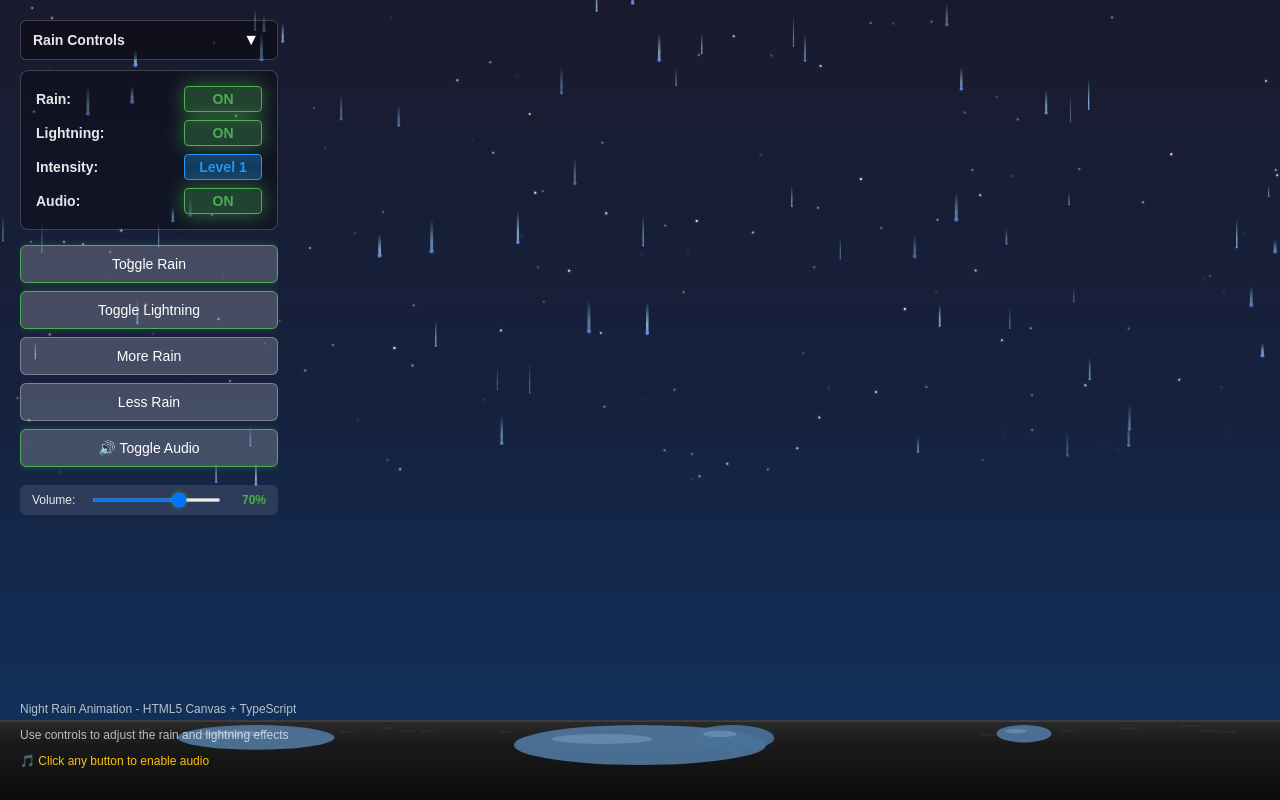
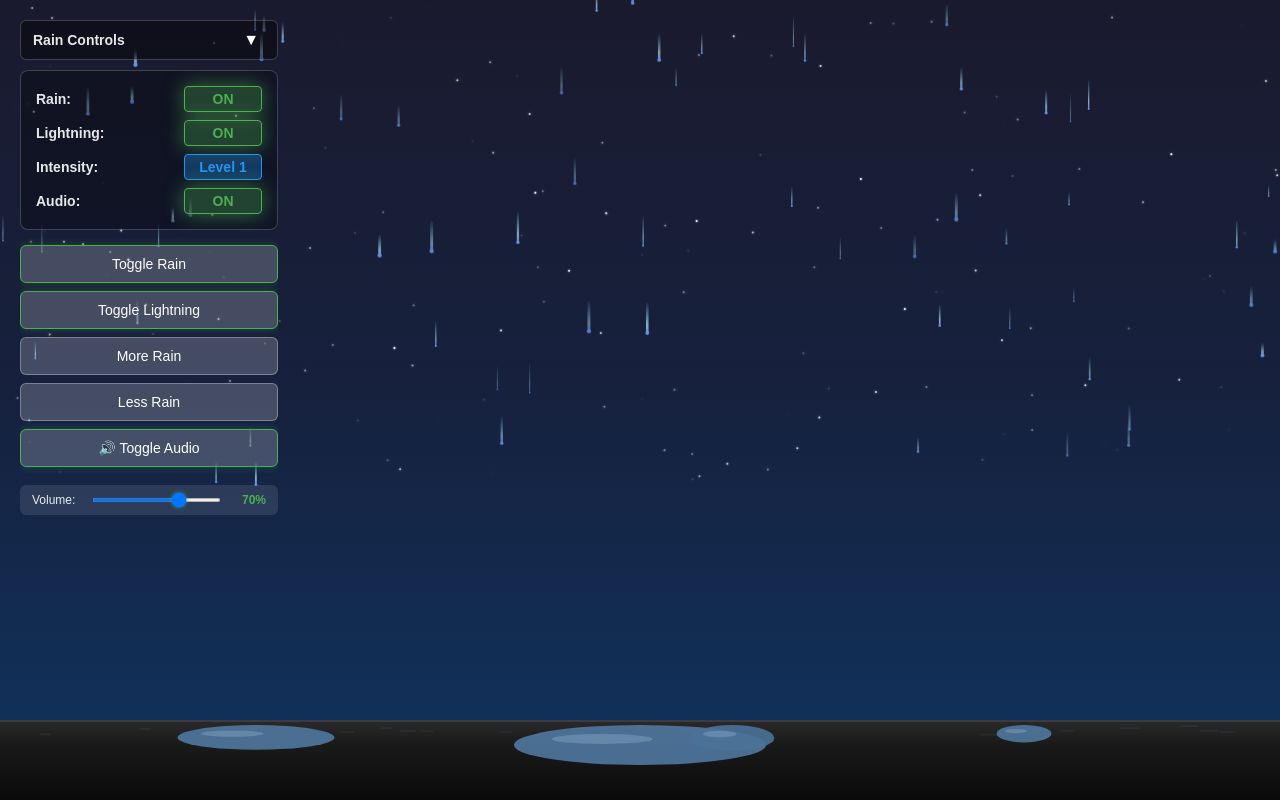
Before and after one commit to Dchole/rain, a website with bundled scripts: page index.html in a window 1280 px wide. Built offline with nearby package versions, Linux system fonts and the light colour scheme; animation ran at ten frames a second.

Commit message:
Update .gitignore and add Vercel configuration for deployment

```diff
--- a/index.html
+++ b/index.html
@@ -358,13 +358,13 @@
 
     <canvas id="rainCanvas"></canvas>
 
-    <div class="info">
+    <!-- <div class="info">
       <p>Night Rain Animation - HTML5 Canvas + TypeScript</p>
       <p>Use controls to adjust the rain and lightning effects</p>
       <p id="audioInfo" class="audio-info">
         🎵 Click any button to enable audio
       </p>
-    </div>
+    </div> -->
 
     <script type="module" src="dist/main.js"></script>
   </body>
--- a/package.json
+++ b/package.json
@@ -5,6 +5,7 @@
   "main": "dist/main.js",
   "scripts": {
     "build": "tsc",
+    "vercel-build": "tsc",
     "dev": "tsc --watch",
     "serve": "python3 -m http.server 8000"
   },
```
Also changed, not shown: vercel.json (added), 1 other file.
